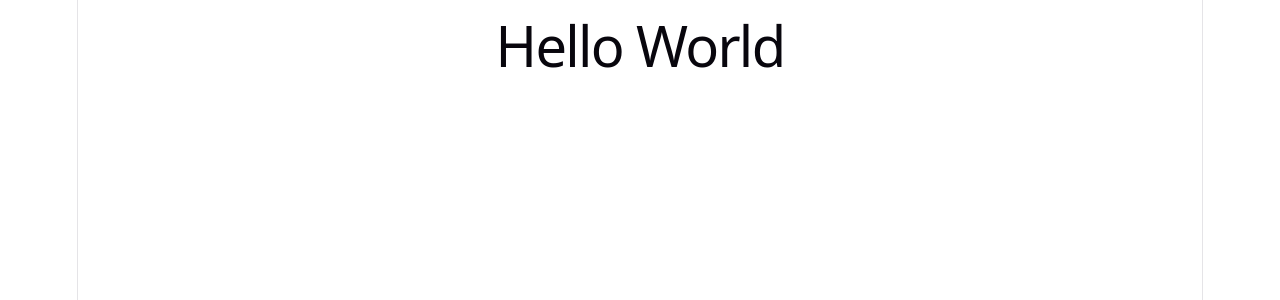
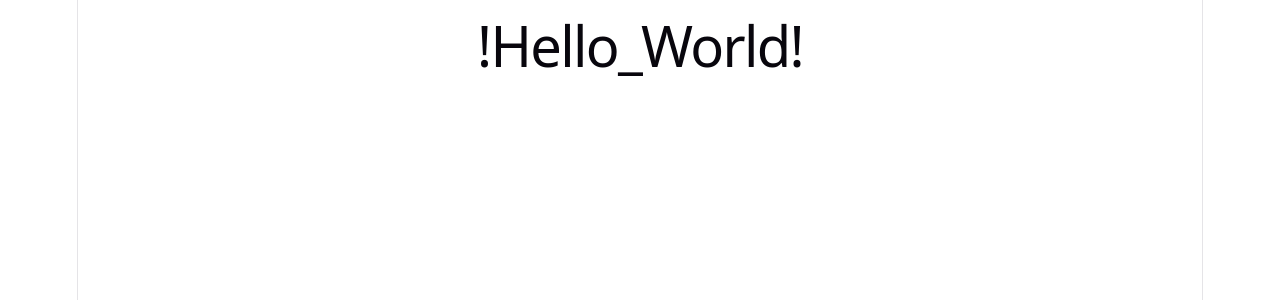
Before and after one commit to Saul2412/Proyecto-WEB, a React (Vite) app: page / in a window 1280 px wide. Shown: the top 300 px of the page. Built offline with nearby package versions, Linux system fonts and the light colour scheme.

Commit message:
chore(web): prepare initial screen

```diff
--- a/src/App.jsx
+++ b/src/App.jsx
@@ -4,7 +4,7 @@ import './App.css'
 const App = () => {
   return (
     <div className="contenido-grid">
-      <h1>Hello World</h1>
+      <h1>!Hello_World!</h1>
     </div>
   )
 }
```
